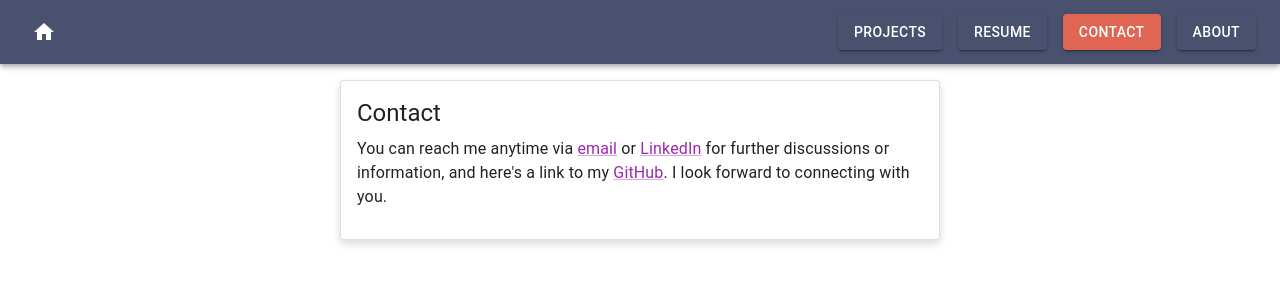
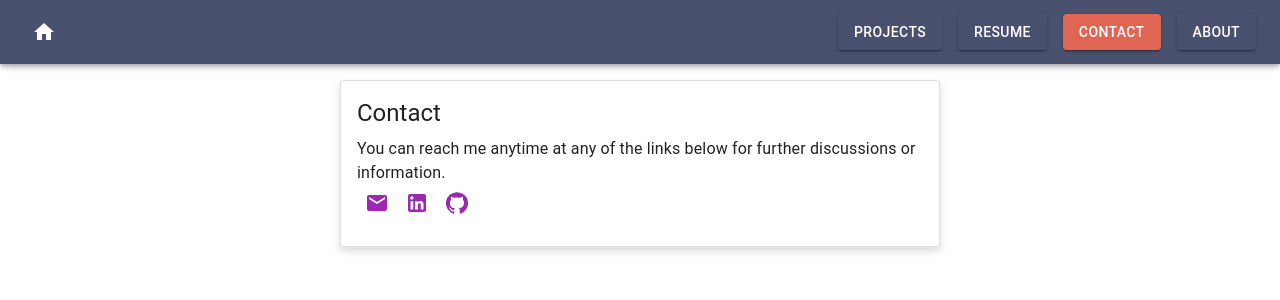
Before and after one commit to oscarnunez1/oscar-portfolio, a React (Create React App) app: page /contact in a window 1280 px wide. Shown: the top 300 px of the page. Built offline with nearby package versions, Linux system fonts and the light colour scheme.

Commit message:
adjust styling in contact

```diff
--- a/src/pages/Contact.jsx
+++ b/src/pages/Contact.jsx
@@ -1,4 +1,7 @@
 import { Card, CardContent, Typography, Link } from '@mui/material';
+import EmailIcon from '@mui/icons-material/Email';
+import LinkedInIcon from '@mui/icons-material/LinkedIn';
+import GitHubIcon from '@mui/icons-material/GitHub';
 
 function Contact() {
   const containerStyle = {
@@ -11,6 +14,14 @@ function Contact() {
   const cardStyle = {
     boxShadow: '0px 4px 8px rgba(0, 0, 0, 0.15)',
     overflow: 'hidden',
+    display: 'flex',
+    alignItems: 'flex-end',
+    justifyContent: 'flex-start',
+    height: '100%',
+  };
+
+  const linkStyle = {
+    margin: '8px',
   };
 
   return (
@@ -21,20 +32,19 @@ function Contact() {
             Contact
           </Typography>
           <Typography variant="body1" component="p" gutterBottom>
-            You can reach me anytime via{' '}
-            <Link href="mailto:oscar.nunezcaba@gmail.com" color="secondary">
-              email
-            </Link>{' '}
-            or{' '}
-            <Link href="https://www.linkedin.com/in/oscarnunez34/" color="secondary">
-              LinkedIn
-            </Link>{' '}
-            for further discussions or information, and here's a link to my{' '}
-            <Link href="https://github.com/oscarnunez1" color="secondary">
-              GitHub
+            You can reach me anytime at any of the links below for further discussions or information.
+          </Typography>
+          <div>
+            <Link href="mailto:oscar.nunezcaba@gmail.com" color="secondary" style={linkStyle}>
+              <EmailIcon />
             </Link>
-            . I look forward to connecting with you.
-          </Typography>
+            <Link href="https://www.linkedin.com/in/oscarnunez34/" color="secondary" style={linkStyle}>
+              <LinkedInIcon />
+            </Link>
+            <Link href="https://github.com/oscarnunez1" color="secondary" style={linkStyle}>
+              <GitHubIcon />
+            </Link>
+          </div>
         </CardContent>
       </Card>
     </div>
--- a/src/pages/Home.jsx
+++ b/src/pages/Home.jsx
@@ -1,5 +1,5 @@
-import React from "react"
-import { Typography, Grid, Paper } from "@mui/material"
+import React from "react";
+import { Typography, Grid, Paper, Card, CardMedia, CardContent } from "@mui/material";
 
 function Home() {
   return (
@@ -11,13 +11,25 @@ function Home() {
           </Typography>
         </Grid>
         <Grid item>
-          <Paper elevation={16}>
-            <img id="home-image" src="https://i.imgur.com/VegtFwc.png" alt="Oscar Nunez"/>
-          </Paper>
+          <Card>
+            <CardMedia
+              id="home-image"
+              component="img"
+              width="100%"
+              height="auto"
+              image="https://i.imgur.com/VegtFwc.png"
+              alt="Oscar Nunez"
+            />
+            <CardContent>
+              <Typography variant="h4" component="h2" align="center">
+                Oscar Nunez
+              </Typography>
+            </CardContent>
+          </Card>
         </Grid>
       </Grid>
     </div>
-  )
+  );
 }
 
-export default Home
+export default Home;
--- a/src/pages/Projects.jsx
+++ b/src/pages/Projects.jsx
@@ -33,7 +33,7 @@ function Projects() {
       <Box sx={{containerStyle, width: '90vw'}}>
         <Box sx={descriptionStyle}>
           <Typography variant="body1" component="p" align="center">
-            Check out some of the projects I've been working on. Click "Learn More" to see more details about each project.
+            Check out some of the projects I've worked on! Click "Learn More" to see more details about each project.
           </Typography>
         </Box>
         <div>{projectsList}</div>
```
